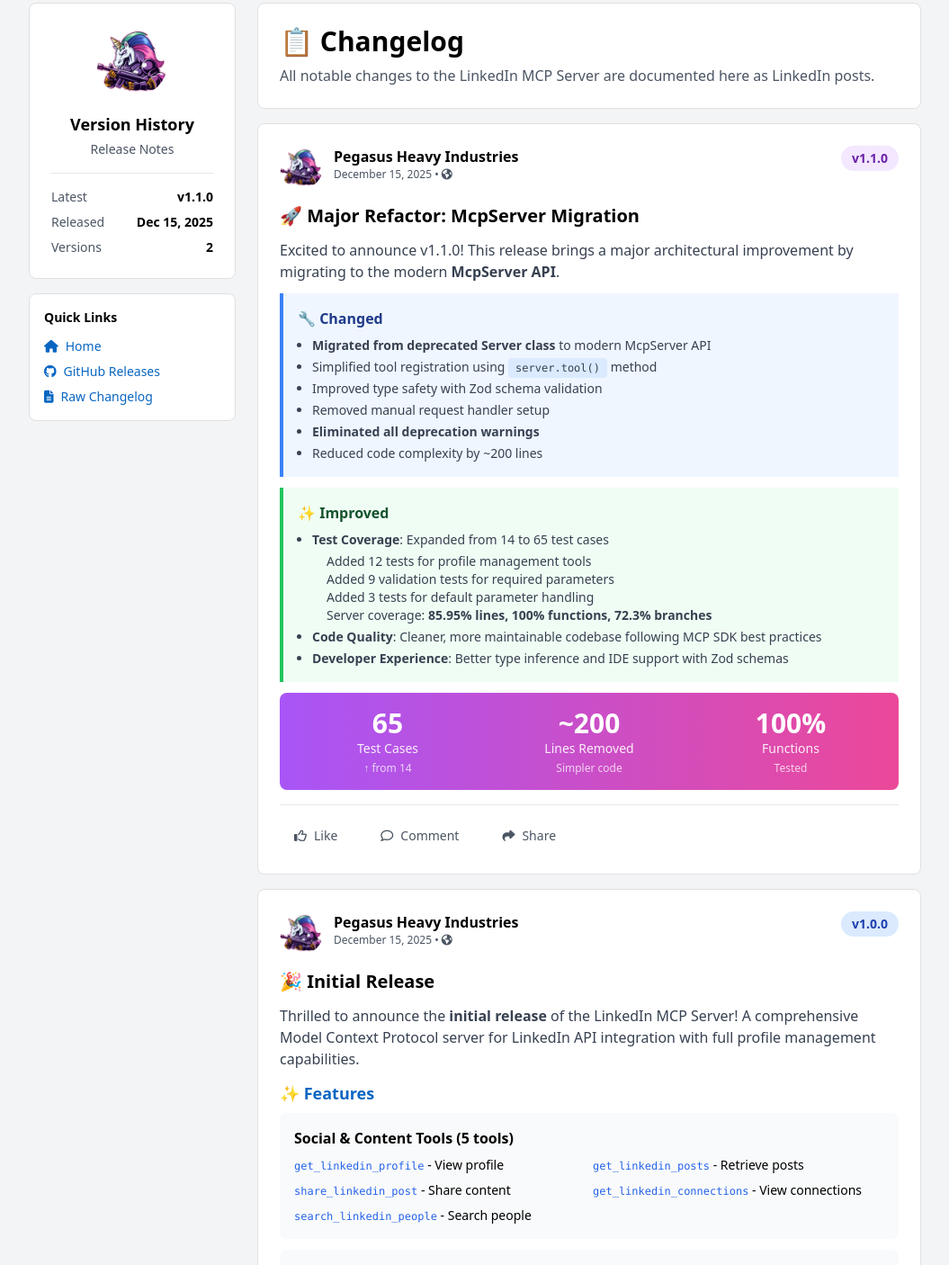
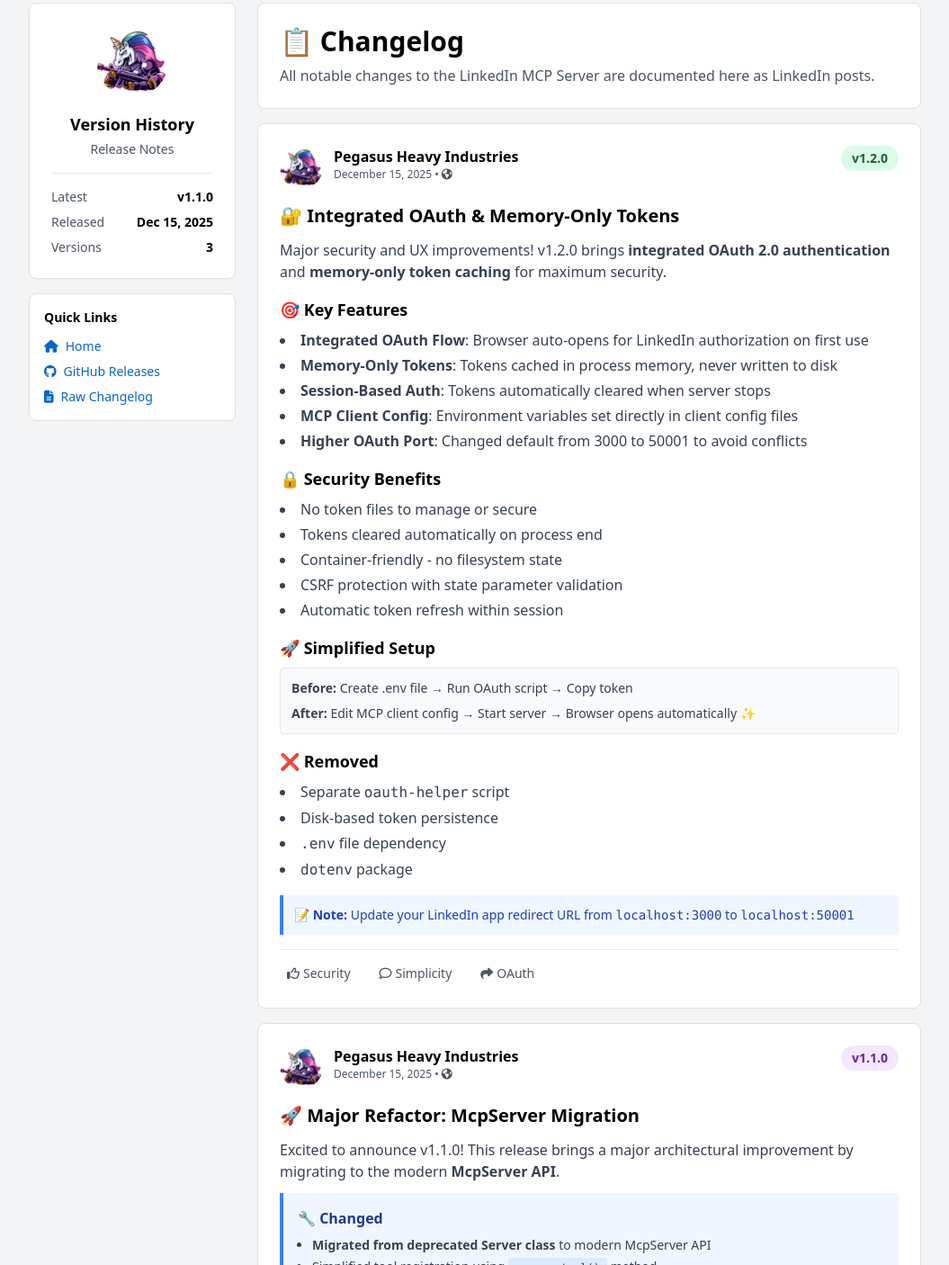
Before and after one commit to pegasusheavy/linkedin-mcp, a website: page web/changelog.html in a window 1280 px wide. Shown: the part 78-1484 px from the top of the page at 90% size, without its empty margins (112-1167 px from the left). Drawn offline with nearby package versions, Linux system fonts and the light colour scheme.

Commit message:
Release v1.2.0 - Integrated OAuth and Memory-Only Tokens
Version 1.2.0 brings major security and UX improvements with integrated
OAuth 2.0 authentication and memory-only token caching.

Changes:
- Bumped version to 1.2.0 in package.json
- Added comprehensive v1.2.0 entry to CHANGELOG.md
- Updated changelog.html with new version post
- Updated meta descriptions for latest version

Key Features in v1.2.0:
🔐 Security & Authentication:
- Integrated OAuth 2.0 flow with automatic browser launch
- Memory-only token caching (never written to disk)
- Session-based authentication
- CSRF protection with state parameter
- Automatic token refresh within session

⚙️ Configuration:
- Environment variables from MCP client config
- Removed .env file dependency
- OAuth port changed to 50001
- Simpler setup process

❌ Removed:
- Separate oauth-helper script
- Disk-based token persistence
- dotenv dependency

📚 Documentation:
- Updated README with new auth flow
- Added MCP client config examples
- Clarified token management

All 67 tests passing ✅

```diff
--- a/package.json
+++ b/package.json
@@ -1,6 +1,6 @@
 {
   "name": "@pegasusheavy/linkedin-mcp",
-  "version": "1.1.0",
+  "version": "1.2.0",
   "description": "A comprehensive Model Context Protocol (MCP) server for LinkedIn API - manage profiles, posts, connections, skills, education, certifications, and more through AI agents",
   "type": "module",
   "main": "dist/index.js",
--- a/web/changelog.html
+++ b/web/changelog.html
@@ -7,7 +7,7 @@
     <!-- Primary Meta Tags -->
     <title>Changelog - LinkedIn MCP Server | Version History & Release Notes</title>
     <meta name="title" content="LinkedIn MCP Server Changelog - Version History">
-    <meta name="description" content="Complete version history and release notes for LinkedIn MCP Server. Track new features, improvements, and changes across all versions. Latest: v1.1.0 with McpServer migration.">
+    <meta name="description" content="Complete version history and release notes for LinkedIn MCP Server. Track new features, improvements, and changes across all versions. Latest: v1.2.0 with integrated OAuth and memory-only token caching.">
     <meta name="keywords" content="LinkedIn MCP changelog, version history, release notes, updates, MCP server versions, LinkedIn API changes">
     <meta name="author" content="Pegasus Heavy Industries">
     <meta name="robots" content="index, follow">
@@ -16,7 +16,7 @@
     <meta property="og:type" content="website">
     <meta property="og:url" content="https://pegasusheavy.github.io/linkedin-mcp/changelog.html">
     <meta property="og:title" content="LinkedIn MCP Server - Changelog & Version History">
-    <meta property="og:description" content="Complete version history for LinkedIn MCP Server. Latest: v1.1.0 with modern McpServer API, 65 tests, 85%+ coverage.">
+    <meta property="og:description" content="Complete version history for LinkedIn MCP Server. Latest: v1.2.0 with integrated OAuth 2.0 and memory-only token caching for maximum security.">
     <meta property="og:image" content="https://pegasusheavy.github.io/linkedin-mcp/logo.svg">
 
     <!-- Twitter -->
@@ -110,7 +110,7 @@
                         </div>
                         <div class="flex justify-between">
                             <span class="text-gray-600">Versions</span>
-                            <span class="font-semibold">2</span>
+                            <span class="font-semibold">3</span>
                         </div>
                     </div>
                 </div>
@@ -138,6 +138,71 @@
                     <h1 class="text-3xl font-bold mb-2">📋 Changelog</h1>
                     <p class="text-gray-600">All notable changes to the LinkedIn MCP Server are documented here as LinkedIn posts.</p>
                 </div>
+
+                <!-- Version 1.2.0 -->
+                <article class="post-card p-6">
+                    <div class="flex items-start mb-4">
+                        <img src="profile.png" alt="Pegasus Heavy Industries" class="w-12 h-12 rounded-full mr-3 object-cover">
+                        <div class="flex-1">
+                            <h3 class="font-semibold">Pegasus Heavy Industries</h3>
+                            <p class="text-xs text-gray-600">December 15, 2025 • <i class="fas fa-globe-americas"></i></p>
+                        </div>
+                        <div class="bg-green-100 text-green-800 px-3 py-1 rounded-full text-sm font-semibold">
+                            v1.2.0
+                        </div>
+                    </div>
+                    <div class="mb-4">
+                        <h2 class="text-xl font-bold mb-3">🔐 Integrated OAuth & Memory-Only Tokens</h2>
+                        <p class="text-gray-700 mb-3">
+                            Major security and UX improvements! v1.2.0 brings <strong>integrated OAuth 2.0 authentication</strong> and <strong>memory-only token caching</strong> for maximum security.
+                        </p>
+
+                        <h3 class="font-semibold text-lg mb-2 mt-4">🎯 Key Features</h3>
+                        <ul class="list-disc list-inside text-gray-700 mb-3 space-y-1">
+                            <li><strong>Integrated OAuth Flow</strong>: Browser auto-opens for LinkedIn authorization on first use</li>
+                            <li><strong>Memory-Only Tokens</strong>: Tokens cached in process memory, never written to disk</li>
+                            <li><strong>Session-Based Auth</strong>: Tokens automatically cleared when server stops</li>
+                            <li><strong>MCP Client Config</strong>: Environment variables set directly in client config files</li>
+                            <li><strong>Higher OAuth Port</strong>: Changed default from 3000 to 50001 to avoid conflicts</li>
+                        </ul>
+
+                        <h3 class="font-semibold text-lg mb-2 mt-4">🔒 Security Benefits</h3>
+                        <ul class="list-disc list-inside text-gray-700 mb-3 space-y-1">
+                            <li>No token files to manage or secure</li>
+                            <li>Tokens cleared automatically on process end</li>
+                            <li>Container-friendly - no filesystem state</li>
+                            <li>CSRF protection with state parameter validation</li>
+                            <li>Automatic token refresh within session</li>
+                        </ul>
+
+                        <h3 class="font-semibold text-lg mb-2 mt-4">🚀 Simplified Setup</h3>
+                        <div class="bg-gray-50 p-3 rounded border border-gray-200 text-sm mb-3">
+                            <p class="text-gray-700 mb-2"><strong>Before:</strong> Create .env file → Run OAuth script → Copy token</p>
+                            <p class="text-gray-700"><strong>After:</strong> Edit MCP client config → Start server → Browser opens automatically ✨</p>
+                        </div>
+
+                        <h3 class="font-semibold text-lg mb-2 mt-4">❌ Removed</h3>
+                        <ul class="list-disc list-inside text-gray-700 mb-3 space-y-1">
+                            <li>Separate <code>oauth-helper</code> script</li>
+                            <li>Disk-based token persistence</li>
+                            <li><code>.env</code> file dependency</li>
+                            <li><code>dotenv</code> package</li>
+                        </ul>
+
+                        <div class="bg-blue-50 border-l-4 border-blue-500 p-3 mt-4">
+                            <p class="text-sm text-blue-800">
+                                <strong>📝 Note:</strong> Update your LinkedIn app redirect URL from <code>localhost:3000</code> to <code>localhost:50001</code>
+                            </p>
+                        </div>
+                    </div>
+                    <div class="flex items-center justify-between pt-3 border-t border-gray-200 text-sm text-gray-600">
+                        <div class="flex space-x-4">
+                            <button class="linkedin-hover px-2 py-1 rounded"><i class="far fa-thumbs-up mr-1"></i>Security</button>
+                            <button class="linkedin-hover px-2 py-1 rounded"><i class="far fa-comment mr-1"></i>Simplicity</button>
+                            <button class="linkedin-hover px-2 py-1 rounded"><i class="fas fa-share mr-1"></i>OAuth</button>
+                        </div>
+                    </div>
+                </article>
 
                 <!-- Version 1.1.0 -->
                 <article class="post-card p-6">
```
Also changed, not shown: CHANGELOG.md.
